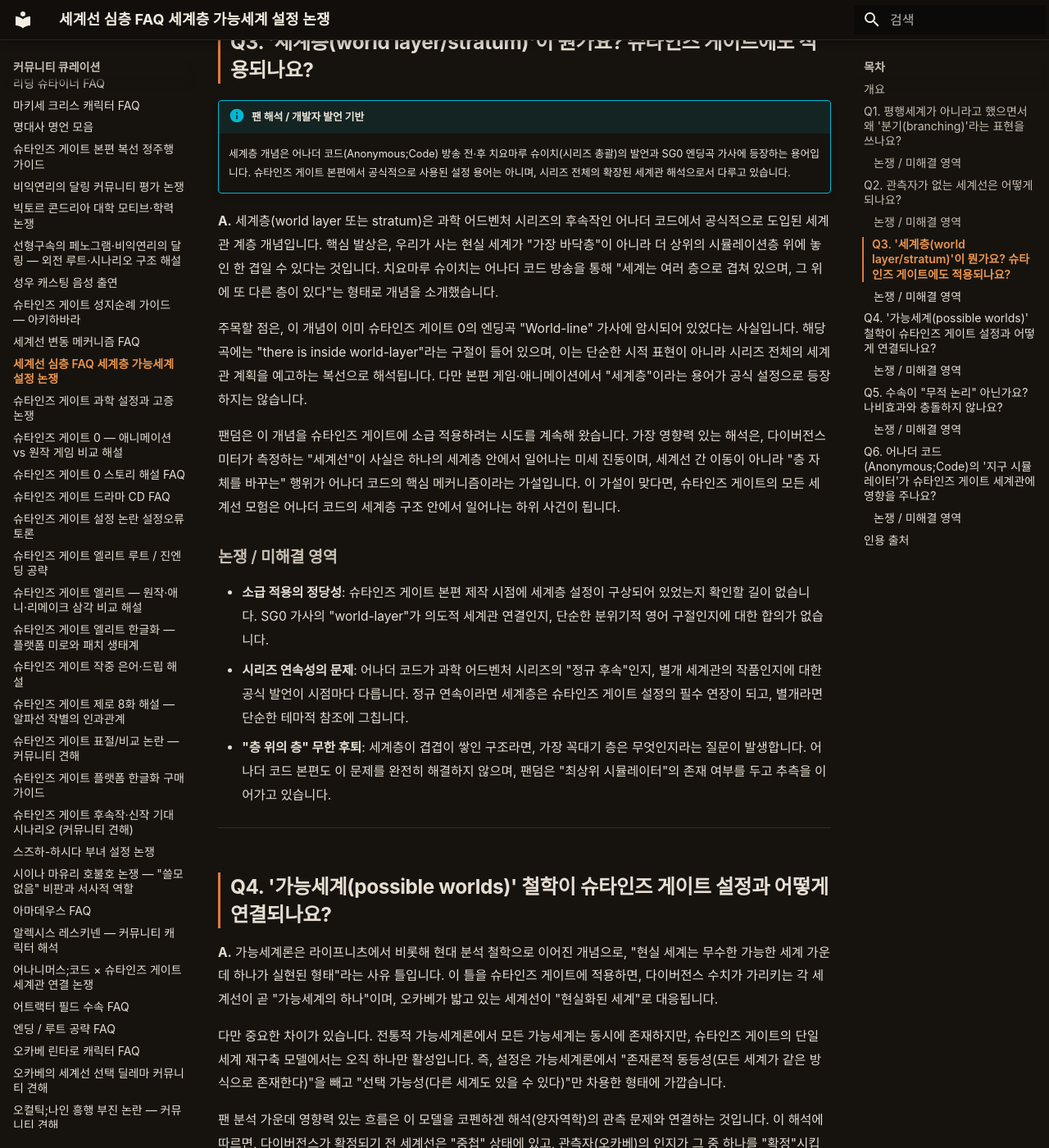
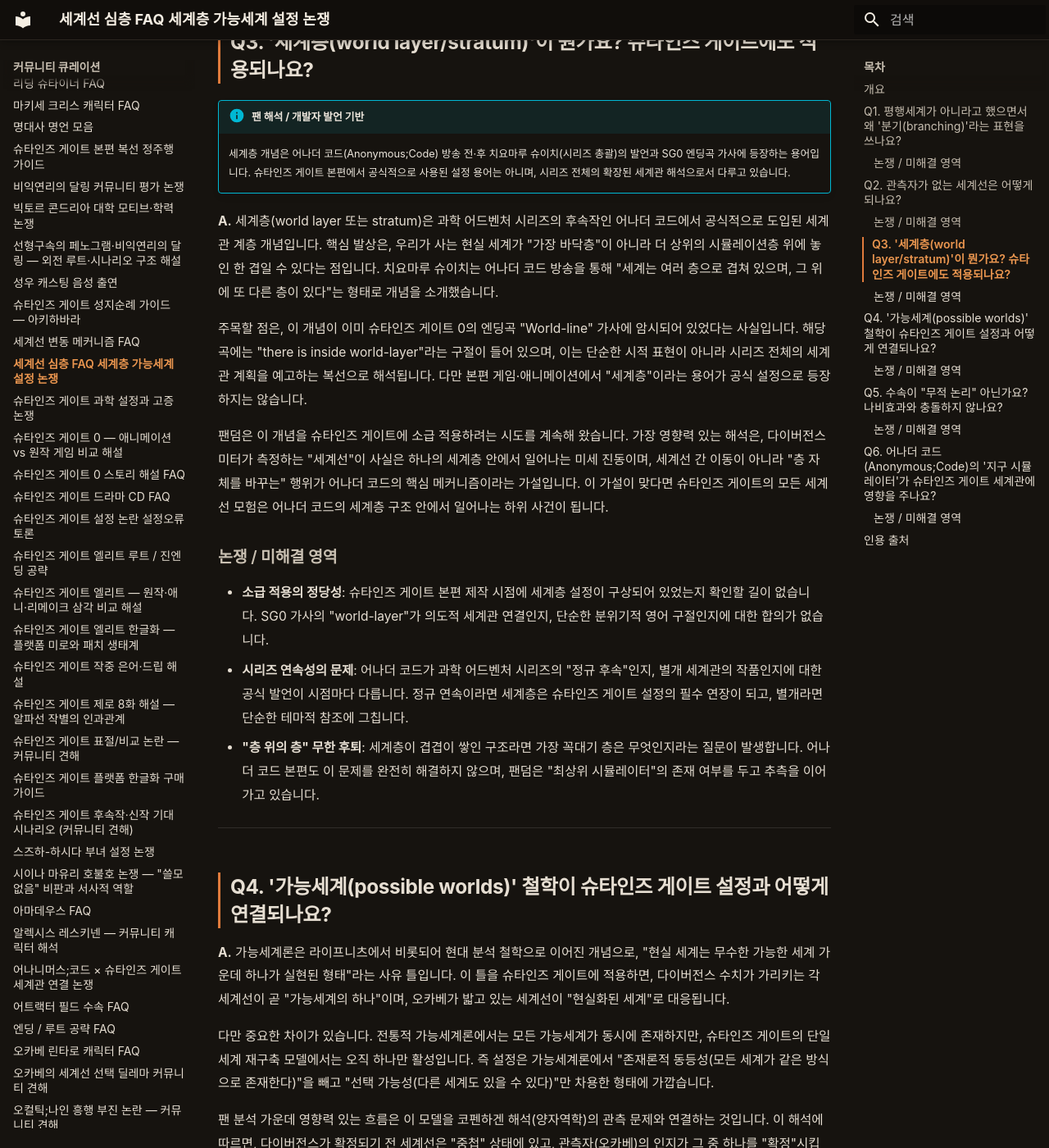
Before and after one commit to sgwiki/sgwiki.github.io, an MkDocs documentation site: the page built from wiki/커뮤니티-큐레이션/세계선-심층-FAQ-세계층-가능세계-설정-논쟁.md, in a window 1280 px wide and 1400 px high, scrolled down 2687 px. Shown: the whole window at 82% size. Built offline with MkDocs 1.6.1 and Material for MkDocs 9.7.7, drawn with Linux system fonts in a browser that asks for light colours; some web fonts are replaced; some of the changed text lies outside the part shown.

Commit message:
chore(wiki): 세계선-심층-FAQ-세계층-가능세계-설정-논쟁 정비 — 번역투 21곳 문어체 교정(라고 부릅니다·점입니다·어디에서·계기에·비롯되어·일반적 기대·이러한 정합성·옹호하는 시각도 등), 불필요한 쉼표 6곳 제거, 종결어미 통일
Co-Authored-By: Claude Opus 4.6 <noreply@anthropic.com>

```diff
--- a/wiki/커뮤니티-큐레이션/세계선-심층-FAQ-세계층-가능세계-설정-논쟁.md
+++ b/wiki/커뮤니티-큐레이션/세계선-심층-FAQ-세계층-가능세계-설정-논쟁.md
@@ -66,25 +66,25 @@ description: "단일 세계 재구축 모델과 '분기' 용어의 충돌, 관
 !!! info "팬 해석 / 개발자 발언 기반"
     세계층 개념은 어나더 코드(Anonymous;Code) 방송 전·후 치요마루 슈이치(시리즈 총괄)의 발언과 SG0 엔딩곡 가사에 등장하는 용어입니다. 슈타인즈 게이트 본편에서 공식적으로 사용된 설정 용어는 아니며, 시리즈 전체의 확장된 세계관 해석으로서 다루고 있습니다.
 
-**A.** 세계층(world layer 또는 stratum)은 과학 어드벤처 시리즈의 후속작인 어나더 코드에서 공식적으로 도입된 세계관 계층 개념입니다. 핵심 발상은, 우리가 사는 현실 세계가 "가장 바닥층"이 아니라 더 상위의 시뮬레이션층 위에 놓인 한 겹일 수 있다는 것입니다. 치요마루 슈이치는 어나더 코드 방송을 통해 "세계는 여러 층으로 겹쳐 있으며, 그 위에 또 다른 층이 있다"는 형태로 개념을 소개했습니다.
+**A.** 세계층(world layer 또는 stratum)은 과학 어드벤처 시리즈의 후속작인 어나더 코드에서 공식적으로 도입된 세계관 계층 개념입니다. 핵심 발상은, 우리가 사는 현실 세계가 "가장 바닥층"이 아니라 더 상위의 시뮬레이션층 위에 놓인 한 겹일 수 있다는 점입니다. 치요마루 슈이치는 어나더 코드 방송을 통해 "세계는 여러 층으로 겹쳐 있으며, 그 위에 또 다른 층이 있다"는 형태로 개념을 소개했습니다.
 
 주목할 점은, 이 개념이 이미 슈타인즈 게이트 0의 엔딩곡 "World-line" 가사에 암시되어 있었다는 사실입니다. 해당 곡에는 "there is inside world-layer"라는 구절이 들어 있으며, 이는 단순한 시적 표현이 아니라 시리즈 전체의 세계관 계획을 예고하는 복선으로 해석됩니다. 다만 본편 게임·애니메이션에서 "세계층"이라는 용어가 공식 설정으로 등장하지는 않습니다.
 
-팬덤은 이 개념을 슈타인즈 게이트에 소급 적용하려는 시도를 계속해 왔습니다. 가장 영향력 있는 해석은, 다이버전스 미터가 측정하는 "세계선"이 사실은 하나의 세계층 안에서 일어나는 미세 진동이며, 세계선 간 이동이 아니라 "층 자체를 바꾸는" 행위가 어나더 코드의 핵심 메커니즘이라는 가설입니다. 이 가설이 맞다면, 슈타인즈 게이트의 모든 세계선 모험은 어나더 코드의 세계층 구조 안에서 일어나는 하위 사건이 됩니다.
+팬덤은 이 개념을 슈타인즈 게이트에 소급 적용하려는 시도를 계속해 왔습니다. 가장 영향력 있는 해석은, 다이버전스 미터가 측정하는 "세계선"이 사실은 하나의 세계층 안에서 일어나는 미세 진동이며, 세계선 간 이동이 아니라 "층 자체를 바꾸는" 행위가 어나더 코드의 핵심 메커니즘이라는 가설입니다. 이 가설이 맞다면 슈타인즈 게이트의 모든 세계선 모험은 어나더 코드의 세계층 구조 안에서 일어나는 하위 사건이 됩니다.
 
 ### 논쟁 / 미해결 영역
 
 - **소급 적용의 정당성**: 슈타인즈 게이트 본편 제작 시점에 세계층 설정이 구상되어 있었는지 확인할 길이 없습니다. SG0 가사의 "world-layer"가 의도적 세계관 연결인지, 단순한 분위기적 영어 구절인지에 대한 합의가 없습니다.
 - **시리즈 연속성의 문제**: 어나더 코드가 과학 어드벤처 시리즈의 "정규 후속"인지, 별개 세계관의 작품인지에 대한 공식 발언이 시점마다 다릅니다. 정규 연속이라면 세계층은 슈타인즈 게이트 설정의 필수 연장이 되고, 별개라면 단순한 테마적 참조에 그칩니다.
-- **"층 위의 층" 무한 후퇴**: 세계층이 겹겹이 쌓인 구조라면, 가장 꼭대기 층은 무엇인지라는 질문이 발생합니다. 어나더 코드 본편도 이 문제를 완전히 해결하지 않으며, 팬덤은 "최상위 시뮬레이터"의 존재 여부를 두고 추측을 이어가고 있습니다.
+- **"층 위의 층" 무한 후퇴**: 세계층이 겹겹이 쌓인 구조라면 가장 꼭대기 층은 무엇인지라는 질문이 발생합니다. 어나더 코드 본편도 이 문제를 완전히 해결하지 않으며, 팬덤은 "최상위 시뮬레이터"의 존재 여부를 두고 추측을 이어가고 있습니다.
 
 ---
 
 ## Q4. '가능세계(possible worlds)' 철학이 슈타인즈 게이트 설정과 어떻게 연결되나요?
 
-**A.** 가능세계론은 라이프니츠에서 비롯해 현대 분석 철학으로 이어진 개념으로, "현실 세계는 무수한 가능한 세계 가운데 하나가 실현된 형태"라는 사유 틀입니다. 이 틀을 슈타인즈 게이트에 적용하면, 다이버전스 수치가 가리키는 각 세계선이 곧 "가능세계의 하나"이며, 오카베가 밟고 있는 세계선이 "현실화된 세계"로 대응됩니다.
+**A.** 가능세계론은 라이프니츠에서 비롯되어 현대 분석 철학으로 이어진 개념으로, "현실 세계는 무수한 가능한 세계 가운데 하나가 실현된 형태"라는 사유 틀입니다. 이 틀을 슈타인즈 게이트에 적용하면, 다이버전스 수치가 가리키는 각 세계선이 곧 "가능세계의 하나"이며, 오카베가 밟고 있는 세계선이 "현실화된 세계"로 대응됩니다.
 
-다만 중요한 차이가 있습니다. 전통적 가능세계론에서 모든 가능세계는 동시에 존재하지만, 슈타인즈 게이트의 단일 세계 재구축 모델에서는 오직 하나만 활성입니다. 즉, 설정은 가능세계론에서 "존재론적 동등성(모든 세계가 같은 방식으로 존재한다)"을 빼고 "선택 가능성(다른 세계도 있을 수 있다)"만 차용한 형태에 가깝습니다.
+다만 중요한 차이가 있습니다. 전통적 가능세계론에서는 모든 가능세계가 동시에 존재하지만, 슈타인즈 게이트의 단일 세계 재구축 모델에서는 오직 하나만 활성입니다. 즉 설정은 가능세계론에서 "존재론적 동등성(모든 세계가 같은 방식으로 존재한다)"을 빼고 "선택 가능성(다른 세계도 있을 수 있다)"만 차용한 형태에 가깝습니다.
 
 팬 분석 가운데 영향력 있는 흐름은 이 모델을 코펜하겐 해석(양자역학)의 관측 문제와 연결하는 것입니다. 이 해석에 따르면, 다이버전스가 확정되기 전 세계선은 "중첩" 상태에 있고, 관측자(오카베)의 인지가 그 중 하나를 "확정"시킵니다. 양자역학의 이중슬릿 실험에서 전자가 관측 전에는 파동으로 퍼져 있다가 관측 순간 입자로 확정되는 현상과 유사한 구조입니다.
 
@@ -123,18 +123,18 @@ description: "단일 세계 재구축 모델과 '분기' 용어의 충돌, 관
 
 **A.** 어나더 코드(Anonymous;Code)는 과학 어드벤처 시리즈의 후속작으로, 2036년의 해커 출신 주인공 사이먼이 "지구 시뮬레이터(Earth Simulator)"라는 거대 연산 장치와 대면하는 이야기를 다룹니다. 핵심 설정은 우리가 사는 세계 자체가 시뮬레이션일 수 있다는 시뮬레이션 가설이며, 지구 시뮬레이터는 그 시뮬레이션을 구동·간섭할 수 있는 장치로 등장합니다.
 
-이 설정이 슈타인즈 게이트에 던지는 가장 큰 질문은 다이버전스 미터의 진짜 정체입니다. 팬덤의 유력 해석은, 다이버전스 미터가 측정하는 "세계선 수치"가 사실은 시뮬레이터 내부의 변수 값일 수 있다는 것입니다. 만약 그렇다면 오카베가 한 "세계선 이동"은 근본적으로 시뮬레이터의 파라미터 조작에 해당하며, 수속은 시뮬레이터가 유지하려는 안정성 조건으로 재해석됩니다.
+이 설정이 슈타인즈 게이트에 던지는 가장 큰 질문은 다이버전스 미터의 진짜 정체입니다. 팬덤의 유력 해석은, 다이버전스 미터가 측정하는 "세계선 수치"가 사실은 시뮬레이터 내부의 변수 값일 수 있다는 점입니다. 만약 그렇다면 오카베가 한 "세계선 이동"은 근본적으로 시뮬레이터의 파라미터 조작에 해당하며, 수속은 시뮬레이터가 유지하려는 안정성 조건으로 재해석됩니다.
 
-이 해석은 세계선 모델의 여러 난제를 동시에 해소한다는 점에서 주목할 만합니다. 관측자 부재 시 세계선이 왜 소멸하는지(시뮬레이터의 메모리 관리), 왜 수속이 존재하는지(시뮬레이터의 안정 조건), 왜 어트랙터 필드가 존재하는지(시뮬레이터의 허용 영역 경계)를 모두 시뮬레이터 설계로 설명할 수 있기 때문입니다. 다이버전스 미터가 "시뮬레이터 변수 계기"라는 해석은 이런 정합성 때문에 일부 팬덤에서 영향력 있는 모델로 자리 잡았습니다.
+이 해석은 세계선 모델의 여러 난제를 동시에 해소한다는 점에서 주목할 만합니다. 관측자 부재 시 세계선이 왜 소멸하는지(시뮬레이터의 메모리 관리), 왜 수속이 존재하는지(시뮬레이터의 안정 조건), 왜 어트랙터 필드가 존재하는지(시뮬레이터의 허용 영역 경계)를 모두 시뮬레이터 설계로 설명할 수 있기 때문입니다. 다이버전스 미터가 "시뮬레이터 변수 계기"라는 해석은 이러한 정합성 때문에 일부 팬덤에서 영향력 있는 모델로 자리 잡았습니다.
 
 다만 이 모델을 받아들이면 슈타인즈 게이트 서사 전체가 "시뮬레이션 안의 사건"으로 환원되는 철학적 결과가 따릅니다. 오카베의 고뇌·마유리의 죽음·크리스와의 이별이 "코드 위의 이벤트"에 불과하다는 환원주의적 독해가 가능해지며, 작품의 감정적 무게를 잃게 된다는 비판도 있습니다.
 
 ### 논쟁 / 미해결 영역
 
 - **정식 연결 여부**: 치요마루 본인이 슈타인즈 게이트와 어나더 코드를 "같은 세계관"이라 명시한 발언과 별개 작품이라 암시한 발언이 혼재해 있습니다. 팬덤은 어느 쪽이 정확한지 의견이 갈립니다.
-- **시뮬레이션 가설의 서사적 효과**: 작품을 시뮬레이션으로 해석하면 설정 정합성은 얻되 감정적 진정성을 잃는다는 비판이 있습니다. 반대로, 시뮬레이션 안에서도 의미를 찾으려는 인물들의 투쟁이 더 비극적이라는 옹호도 있습니다.
+- **시뮬레이션 가설의 서사적 효과**: 작품을 시뮬레이션으로 해석하면 설정 정합성은 얻되 감정적 진정성을 잃는다는 비판이 있습니다. 반대로 시뮬레이션 안에서도 의미를 찾으려는 인물들의 투쟁이 더 비극적이라는 옹호하는 시각도 있습니다.
 - **세계층과 지구 시뮬레이터의 관계**: Q3에서 다룬 세계층 개념과 이 절의 시뮬레이터 설정이 동일한 메커니즘의 두 표현인지, 별개의 위계인지에 대한 팬덤 합의가 없습니다. 시리즈 전체의 '메타 세계관'을 구상하려는 시도는 계속되고 있으나, 공식 차원의 총괄 설정은 아직 발표되지 않았습니다.
-- **[커뮤니티 토론]** "슈타인즈 게이트를 어나더 코드 때문에 재해석해야 하는가"라는 태도 질문이 반복적으로 등장합니다. 본편만으로 완결된 서사로 볼 것인지, 시리즈 전체의 퍼즐 한 조각으로 볼 것인지를 두고 팬덤의 감상 태도 자체가 갈리는 지점이 되고 있습니다.
+- **[커뮤니티 토론]** "슈타인즈 게이트를 어나더 코드 때문에 재해석해야 하는가"라는 태도 질문이 반복적으로 등장합니다. 본편만으로 완결된 서사로 볼 것인지, 시리즈 전체의 퍼즐 한 조각으로 볼 것인지를 두고 팬덤의 감상 태도가 갈리는 지점이 되고 있습니다.
 
 ---
 
```
Also changed, not shown: other parts of wiki/커뮤니티-큐레이션/세계선-심층-FAQ-세계층-가능세계-설정-논쟁.md (+10 -10 lines).
